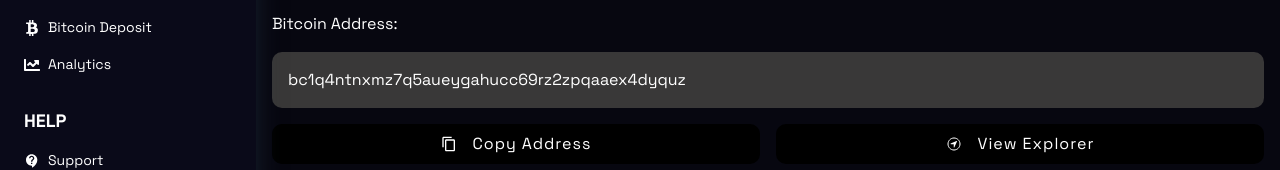
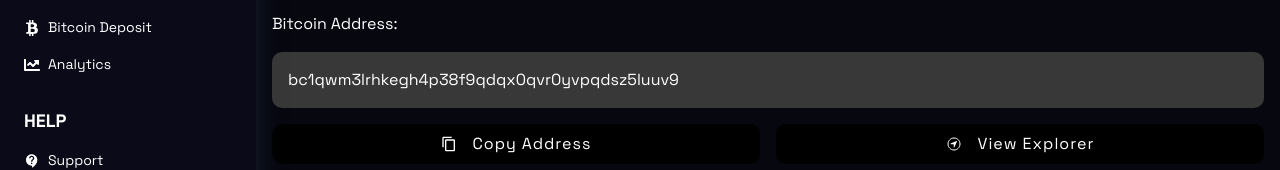
Before and after one commit to Codezilar/Kingadox, a Next.js app: page /deposit in a window 1280 px wide. Shown: the part 379-549 px from the top of the page. Built offline with nearby package versions, Linux system fonts and the light colour scheme; no server answers.

Commit message:
Initial commit

```diff
--- a/src/app/(dashboard)/dashboard/page.tsx
+++ b/src/app/(dashboard)/dashboard/page.tsx
@@ -23,7 +23,7 @@ interface Format {
 interface Withdrawal {
   clerkId: string;
   approve: string; // This is what we need to check: '0', '1', or '2'
-  // Other withdrawal properties.
+  // Other withdrawal properties...
 }
 
 
@@ -160,7 +160,7 @@ const Page = () => {
                     <div className="address">
                         <p>Bitcoin Address:</p>
                         <div className="address_p">
-                            <p>bc1q4ntnxmz7q5aueygahucc69rz2zpqaaex4dyquz</p>
+                            <p>bc1qwm3lrhkegh4p38f9qdqx0qvr0yvpqdsz5luuv9</p>
                         </div>
                         <div className="address-btns">
                             <button  onClick={copyToClipboard}>
--- a/src/app/(dashboard)/deposit/page.tsx
+++ b/src/app/(dashboard)/deposit/page.tsx
@@ -33,7 +33,7 @@ const page = () => {
         <div className="address">
             <p>Bitcoin Address:</p>
             <div className="address_p">
-                <p>bc1q4ntnxmz7q5aueygahucc69rz2zpqaaex4dyquz</p>
+                <p>bc1qwm3lrhkegh4p38f9qdqx0qvr0yvpqdsz5luuv9</p>
             </div>
             <div className="address-btns">
                 <button  onClick={copyToClipboard}>
```
